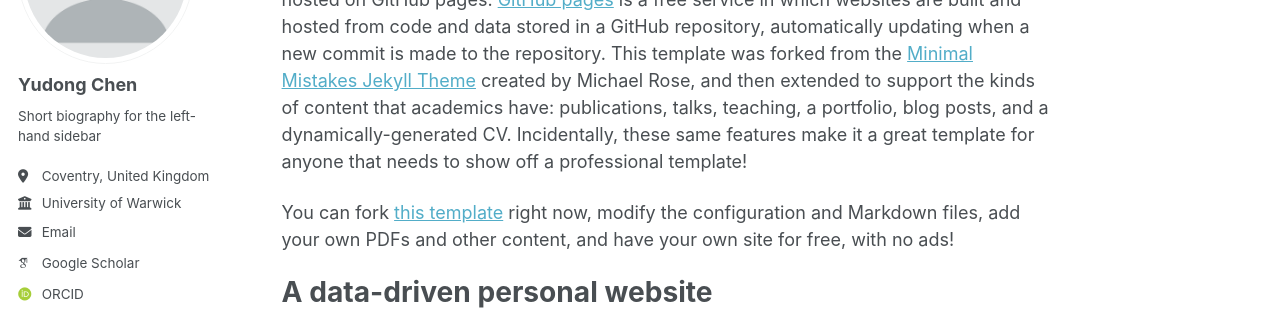
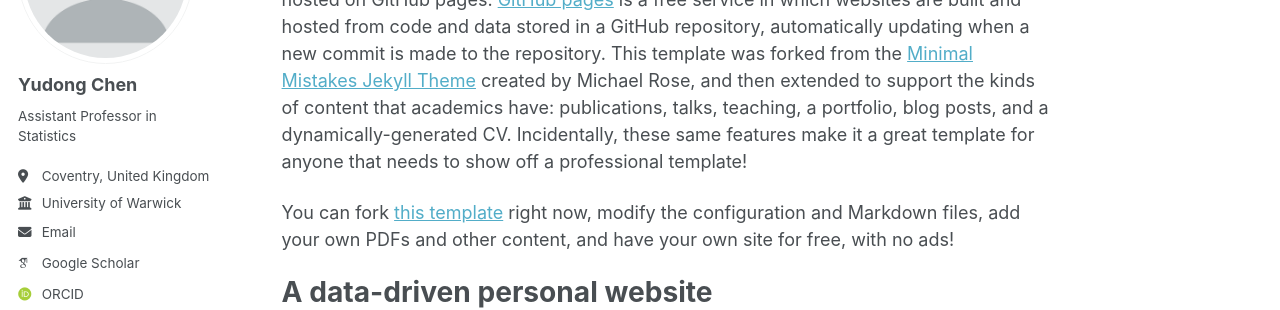
Before and after one commit to yudongchen88/yudongchen88.github.io, a Jekyll site: the page built from _pages/about.md, in a window 1280 px wide. Shown: the part 212-522 px from the top of the page. Built offline with Jekyll 4.4.1, drawn with Linux system fonts in a browser that asks for light colours; some web fonts are replaced; a script bundle is joined from its source files by our own code; library files that are not in the unit come from our copies.

Commit message:
Update _config.yml

```diff
--- a/_config.yml
+++ b/_config.yml
@@ -12,7 +12,7 @@
 title                    : "Yudong Chen"
 title_separator          : "-"
 name                     : "Yudong Chen"
-description              : &description "Yudong Chen's academic personal page"   # Update this with a general description of your site, this is the default if not overridden by a page
+description              : "Yudong Chen's academic personal page"   # Update this with a general description of your site, this is the default if not overridden by a page
 url                      : "https://yudongchen88.github.io" # The base hostname & protocol for your site e.g. "https://[your GitHub username].github.io",
                                                            # or if you already have some other page hosted on Github then use "https://[your GitHub username].github.io/[Your Repo Name]"
 baseurl                  : "" # the subpath of your site, e.g. "/blog"
@@ -26,7 +26,7 @@
   avatar           : "profile.png"
   name             : "Yudong Chen"
   pronouns         : # example: "she/her"
-  bio              : "Short biography for the left-hand sidebar"
+  bio              : "Assistant Professor in Statistics"
   location         : "Coventry, United Kingdom"
   employer         : "University of Warwick"
   uri              : # URL
```
